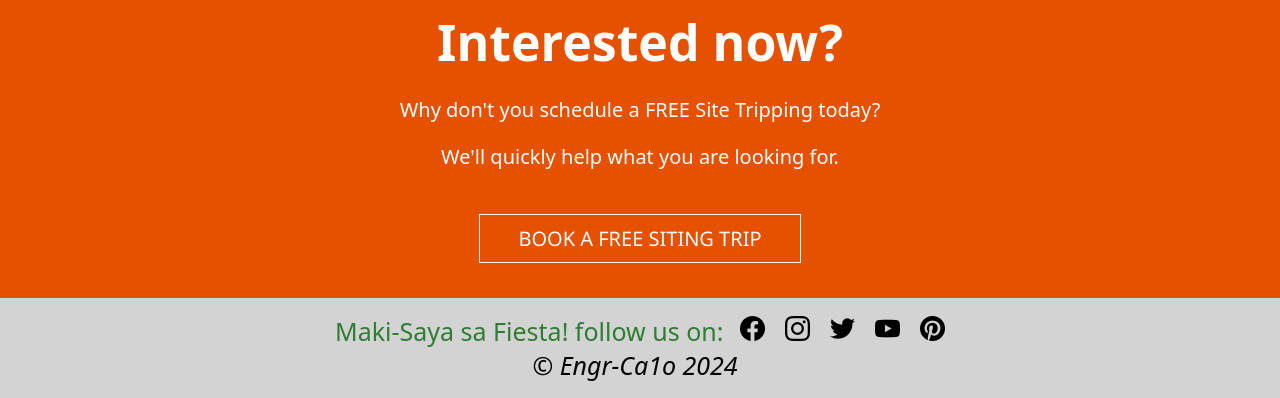
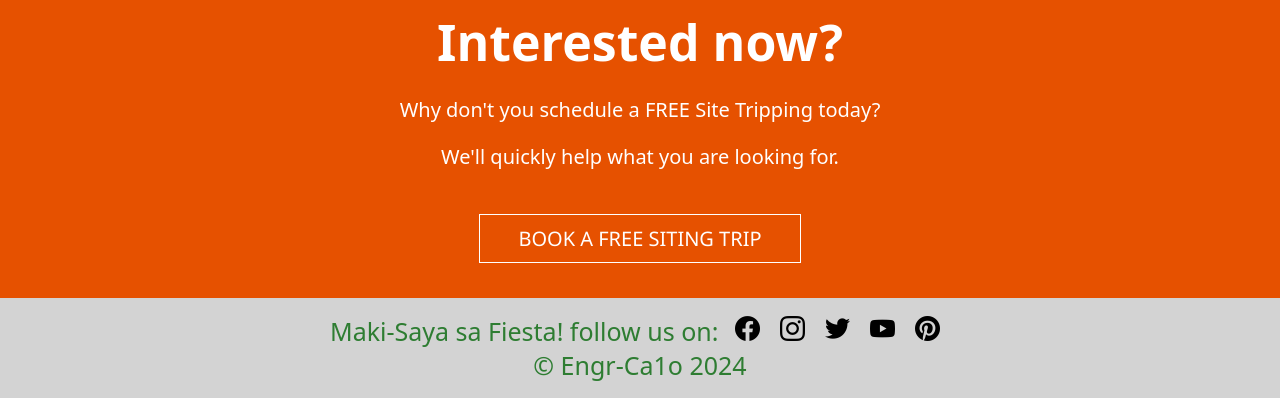
Before and after one commit to Engr-Ca1o/webdev-proj, a plain HTML site: page index.html in a window 1280 px wide. Shown: the part 3816-4214 px from the top of the page. Drawn offline with nearby package versions, Linux system fonts and the light colour scheme.

Commit message:
Update index.html

```diff
--- a/index.html
+++ b/index.html
@@ -130,7 +130,7 @@
     </section>
 
     <footer id="footer" class="container">
-        <p>Maki-Saya sa Fiesta! follow us on: <a href="https://www.facebook.com/fiestacommunitiesofficial"><i class="fi fi-brands-facebook"></i></a><a href="https://instagram.com/magkabahayna/"><i class="fi fi-brands-instagram"></i></a><a href="https://twitter.com/fciofficial/"><i class="fi fi-brands-twitter"></i></a><a href="https://www.youtube.com/fiestacomm"><i class="fi fi-brands-youtube"></i></a><a href="https://www.pinterest.com/fiestacomm/"><i class="fi fi-brands-pinterest"><br>© Engr-Ca1o 2024</i></a></p>
+        <p>Maki-Saya sa Fiesta! follow us on: <a href="https://www.facebook.com/fiestacommunitiesofficial"><i class="fi fi-brands-facebook"></i></a><a href="https://instagram.com/magkabahayna/"><i class="fi fi-brands-instagram"></i></a><a href="https://twitter.com/fciofficial/"><i class="fi fi-brands-twitter"></i></a><a href="https://www.youtube.com/fiestacomm"><i class="fi fi-brands-youtube"></i></a><a href="https://www.pinterest.com/fiestacomm/"><i class="fi fi-brands-pinterest"></i></a><br>© Engr-Ca1o 2024</p>
     </footer>
     <script src="./main.js"></script>
 </body>
```
